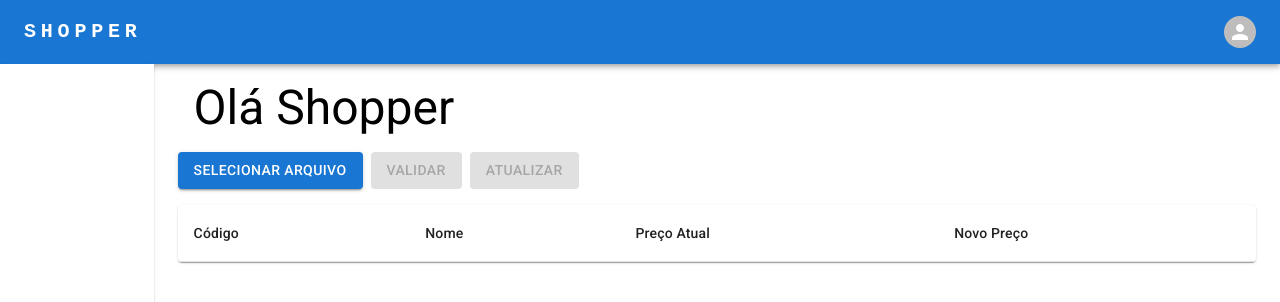
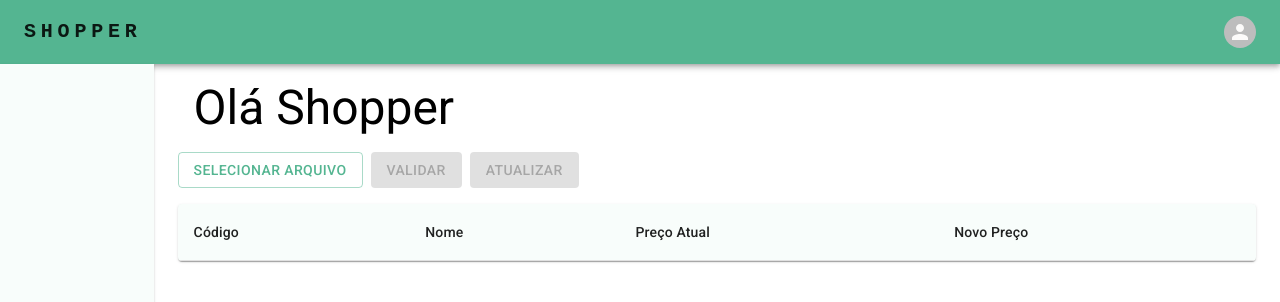
Before and after one commit to LucianoRib5/shopper-atualiza-precos-produtos, a React (Vite) app in the folder frontend/: page / in a window 1280 px wide. Shown: the top 302 px of the page. Built offline with nearby package versions, Linux system fonts and the light colour scheme.

Commit message:
feat: add simple theme

```diff
--- a/frontend/src/App.tsx
+++ b/frontend/src/App.tsx
@@ -61,7 +61,7 @@ const App = () => {
   return (
     <Page titulo='Olá Shopper'>
       <Box sx={{ display: 'flex', gap: 1 }}>
-        <Button variant="contained" component="label">
+        <Button variant="outlined" component="label">
           Selecionar Arquivo
           <FileInput type="file" onChange={handleFileUploadChange} />
         </Button>
--- a/frontend/src/main.tsx
+++ b/frontend/src/main.tsx
@@ -1,10 +1,13 @@
 import React from 'react'
 import ReactDOM from 'react-dom/client'
 import App from './App.tsx'
+import { AppThemeProvider } from './themes/ThemeProvider.tsx';
 import './index.css'
 
 ReactDOM.createRoot(document.getElementById('root') as HTMLElement).render(
   <React.StrictMode>
-    <App />
+    <AppThemeProvider>
+      <App />
+    </AppThemeProvider>
   </React.StrictMode>,
 )
--- /dev/null
+++ b/frontend/src/themes/ThemeProvider.tsx
@@ -0,0 +1,34 @@
+import {
+  ThemeProvider,
+  createTheme,
+  responsiveFontSizes,
+} from '@mui/material/styles';
+
+type Props = {
+  children: React.ReactNode;
+};
+
+const lightTheme = responsiveFontSizes(
+  createTheme({
+    palette: {
+      mode: 'light',
+      primary: {
+        main: '#54B591',
+        dark: '#1B7856',
+        light: '#E9EAF4',
+      },
+      secondary: {
+        main: '#1C1A38',
+      },
+      background: {
+        default: '#FCFBFA',
+        paper: '#F8FDFB',
+      }
+    },
+  }),
+);
+
+export const AppThemeProvider: React.FC<Props> = ({ children }) => {
+  const theme = lightTheme;
+  return <ThemeProvider theme={theme}>{children}</ThemeProvider>;
+};
```
